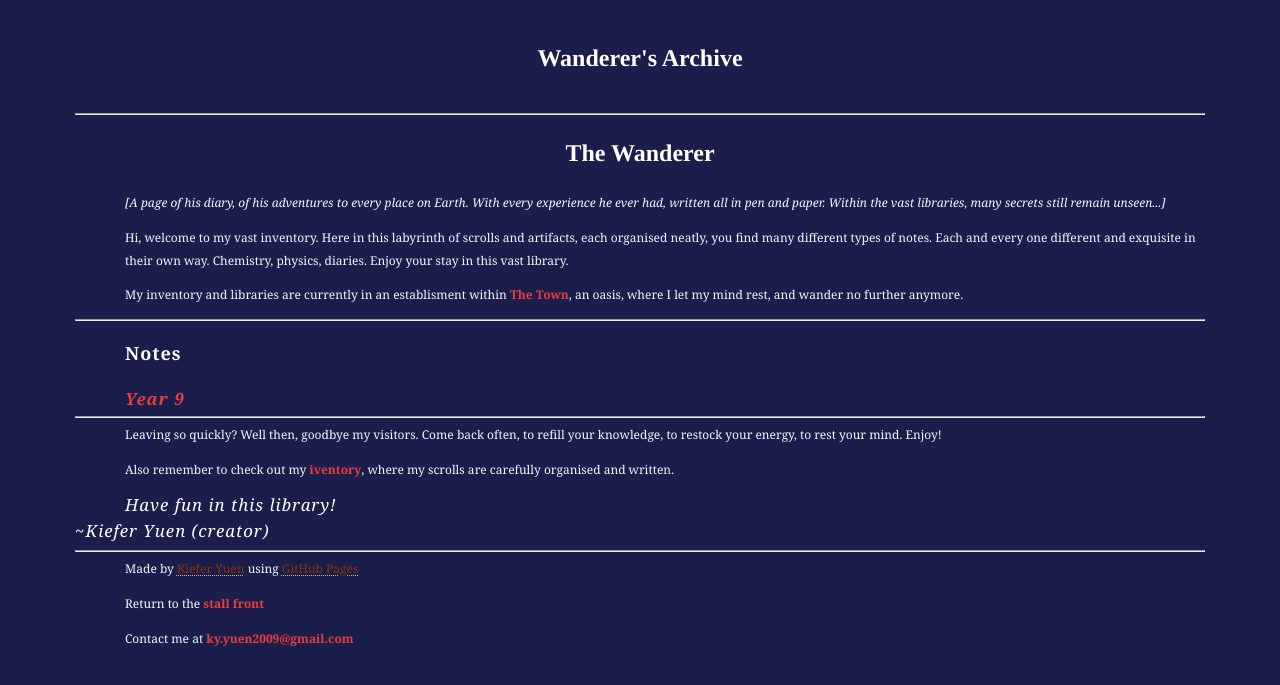
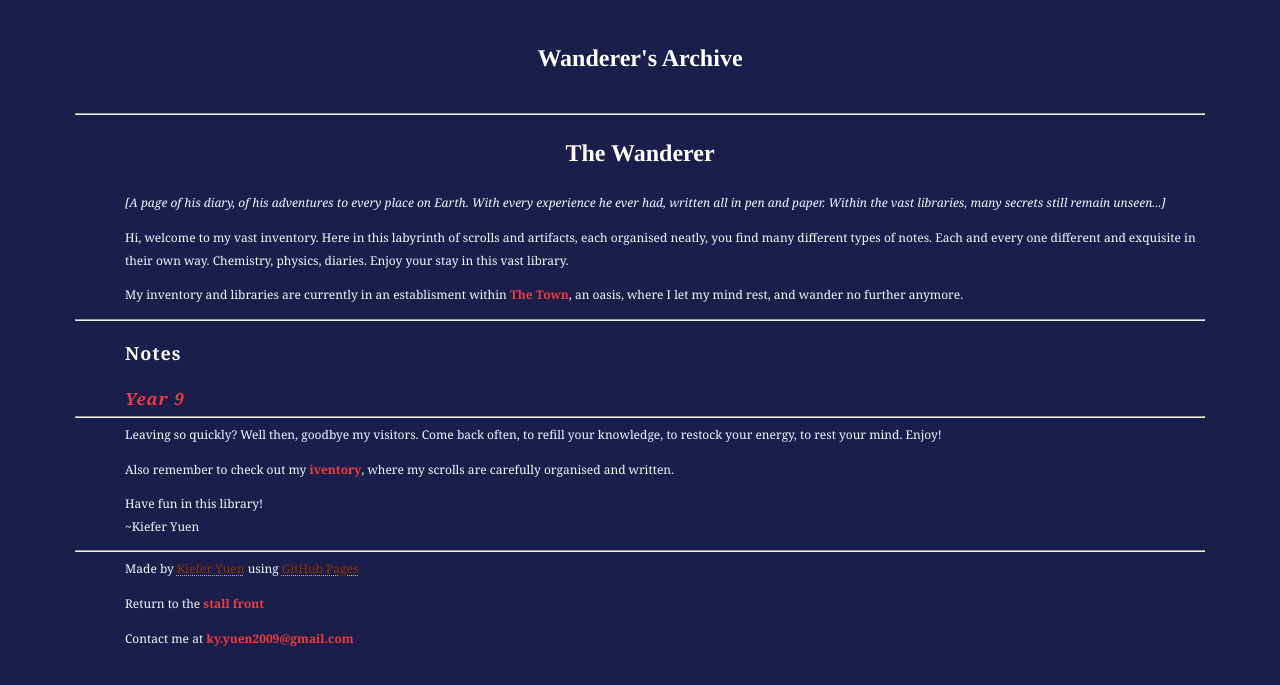
Before and after one commit to Rewind789/wanderer-archive, a Jekyll site: the page built from index.md, in a window 1280 px wide. Shown: the top 685 px of the page. Built offline with Jekyll 4.4.1, drawn with Linux system fonts in a browser that asks for light colours; our own code applies the rules of GitHub Pages for plain Markdown files.

Commit message:
Update index.md

```diff
--- a/index.md
+++ b/index.md
@@ -15,5 +15,5 @@
   <p>Leaving so quickly? Well then, goodbye my visitors. Come back often, to refill your knowledge, to restock your energy, to rest your mind. Enjoy!</p>
   <p>Also remember to check out my <a href="https://wanderer-inventory.notion.site/Wanderer-s-Archive-551bf6d3382148678191175b1123296f">iventory</a>, where my scrolls are carefully organised and written.</p>
 
-  <h10>Have fun in this library! <br> ~Kiefer Yuen (creator)</h10>
+  <p>Have fun in this library! <br> ~Kiefer Yuen</p>
 </body>
```
